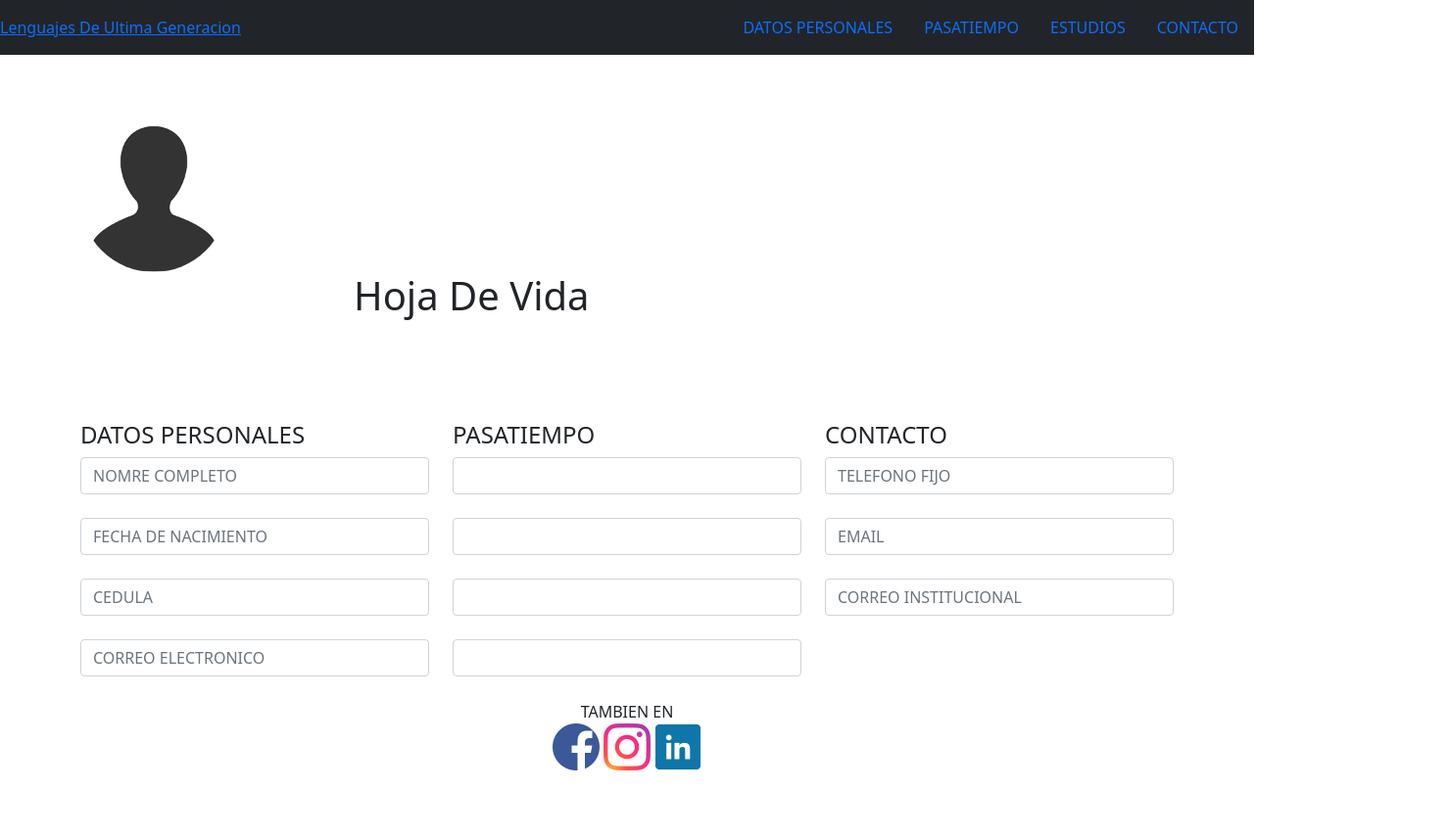
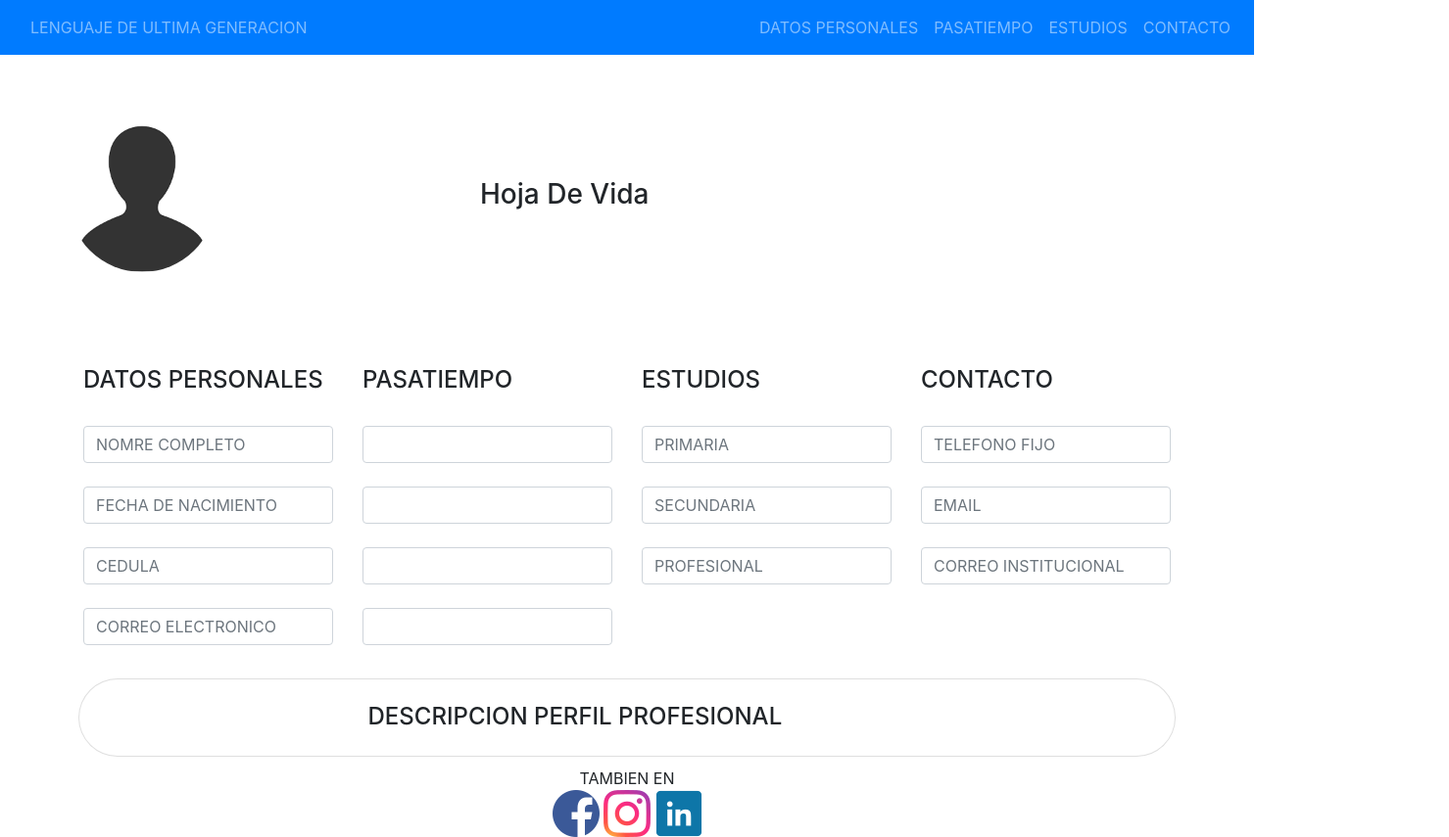
Before and after one commit to joha1012/TallerunoLUG, a plain HTML site: page index.html in a window 1280 px wide. Shown: the whole page at 98% size, 1479 px wide, since content can reach past the window. Before the commit the page ends 800 px from the top, so only its background shows below. Drawn offline with nearby package versions, Linux system fonts and the light colour scheme.

Commit message:
se creo la modificacion del index.html Estudio

```diff
--- a/index.html
+++ b/index.html
@@ -5,39 +5,45 @@
     <meta charset="UTF-8">
     <meta http-equiv="X-UA-Compatible" content="IE=edge">
     <meta name="viewport" content="width=device-width, initial-scale=1.0">
-    <link href="https://cdn.jsdelivr.net/npm/bootstrap@5.0.2/dist/css/bootstrap.min.css" rel="stylesheet" integrity="sha384-EVSTQN3/azprG1Anm3QDgpJLIm9Nao0Yz1ztcQTwFspd3yD65VohhpuuCOmLASjC" crossorigin="anonymous">
-    <script src="https://cdn.jsdelivr.net/npm/bootstrap@5.0.2/dist/js/bootstrap.bundle.min.js" integrity="sha384-MrcW6ZMFYlzcLA8Nl+NtUVF0sA7MsXsP1UyJoMp4YLEuNSfAP+JcXn/tWtIaxVXM" crossorigin="anonymous"></script>
-    <script src="https://cdn.jsdelivr.net/npm/@popperjs/core@2.9.2/dist/umd/popper.min.js" integrity="sha384-IQsoLXl5PILFhosVNubq5LC7Qb9DXgDA9i+tQ8Zj3iwWAwPtgFTxbJ8NT4GN1R8p" crossorigin="anonymous"></script>
-    <script src="https://cdn.jsdelivr.net/npm/bootstrap@5.0.2/dist/js/bootstrap.min.js" integrity="sha384-cVKIPhGWiC2Al4u+LWgxfKTRIcfu0JTxR+EQDz/bgldoEyl4H0zUF0QKbrJ0EcQF" crossorigin="anonymous"></script>
-    <link rel="stylesheet" href="CSS.css">
-    <title>
-        Hoja de vida
-    </title>
+    <link rel="stylesheet" href="https://cdn.jsdelivr.net/npm/bootstrap@4.3.1/dist/css/bootstrap.min.css" integrity="sha384-ggOyR0iXCbMQv3Xipma34MD+dH/1fQ784/j6cY/iJTQUOhcWr7x9JvoRxT2MZw1T" crossorigin="anonymous">
+    <script src="https://cdn.jsdelivr.net/npm/bootstrap@4.3.1/dist/js/bootstrap.min.js" integrity="sha384-JjSmVgyd0p3pXB1rRibZUAYoIIy6OrQ6VrjIEaFf/nJGzIxFDsf4x0xIM+B07jRM" crossorigin="anonymous"></script>
+    <script src="https://code.jquery.com/jquery-3.3.1.slim.min.js" integrity="sha384-q8i/X+965DzO0rT7abK41JStQIAqVgRVzpbzo5smXKp4YfRvH+8abtTE1Pi6jizo" crossorigin="anonymous"></script>
+    <script src="https://cdn.jsdelivr.net/npm/popper.js@1.14.7/dist/umd/popper.min.js" integrity="sha384-UO2eT0CpHqdSJQ6hJty5KVphtPhzWj9WO1clHTMGa3JDZwrnQq4sF86dIHNDz0W1" crossorigin="anonymous"></script>
+    <link rel="stylesheet" href="">
+    <title>HOJA DE VIDA</title>
 </head>
 
+<body>
+    <nav class="navbar navbar-expand-lg navbar-dark bg-primary">
+        <div class="container-fluid">
+            <span class="navbar-text">LENGUAJE DE ULTIMA GENERACION</span>
+            <div class="row">
+                <div>
+                    <button class="navbar-toggler" type="button" data-bs-toggle="collapse" data-bs-target="#navbarText" aria-controls="navbarText" aria-expanded="false" aria-label="Toggle navigation">
+                        <span class="navbar-toggler-icon"></span>
+                    </button>
+                    <div class="collapse navbar-collapse" id="navbarText">
+                        <ul class="navbar-nav me-auto mb-2 mb-lg-0">
 
-<body>
-    <header>
-        <nav>
-            <nav id="navbar-example2" class="navbar navbar-light bg-dark">
-                <a class=href="">Lenguajes De Ultima Generacion</a>
-                <ul class="nav nav-pills">
                             <li class="nav-item">
-                        <a class="nav-link" href="#scrollspyHeading1">DATOS PERSONALES</a>
+                                <a class="nav-link" href="#">DATOS PERSONALES</a>
                             </li>
                             <li class="nav-item">
-                        <a class="nav-link" href="#scrollspyHeading1">PASATIEMPO</a>
+                                <a class="nav-link" href="#">PASATIEMPO</a>
                             </li>
                             <li class="nav-item">
-                        <a class="nav-link" href="#scrollspyHeading1">ESTUDIOS</a>
+                                <a class="nav-link" href="#">ESTUDIOS</a>
                             </li>
                             <li class="nav-item">
-                        <a class="nav-link" href="#scrollspyHeading1">CONTACTO</a>
+                                <a class="nav-link" href="#">CONTACTO</a>
                             </li>
+                        </ul>
+                    </div>
+                </div>
+            </div>
+        </div>
+    </nav>
 
-
-            </nav>
-    </header>
     <br>
     <br>
     <br>
@@ -46,10 +52,9 @@
             <DIv>
                 <a></a><img src="persona.png" alt="..." class="rounded-circle" width="150" height="150"></a>
             </DIv>
-
             <div class="col align-self-center">
                 <div class="col-md offset-md-3">
-                    <h1>Hoja De Vida</h1>
+                    <h3>Hoja De Vida</h3>
                 </div>
             </div>
         </div>
@@ -61,30 +66,53 @@
     <div class="container">
         <div class="row align-items-start">
             <div class="col">
-                <h4>DATOS PERSONALES</h4>
+                <h4>DATOS PERSONALES</h4> <br>
                 <input type="nombre" class="form-control" id="exampleFormControlInput1" placeholder="NOMRE COMPLETO"><br>
                 <input type="nombre" class="form-control" id="exampleFormControlInput1" placeholder="FECHA DE NACIMIENTO"><br>
                 <input type="nombre" class="form-control" id="exampleFormControlInput1" placeholder="CEDULA"><br>
                 <input type="nombre" class="form-control" id="exampleFormControlInput1" placeholder="CORREO ELECTRONICO"><br>
             </div>
             <div class="col">
-                <h4>PASATIEMPO</h4>
+                <h4>PASATIEMPO</h4> <br>
                 <input type="nombre" class="form-control" id="exampleFormControlInput1" placeholder=""><br>
                 <input type="nombre" class="form-control" id="exampleFormControlInput1" placeholder=""><br>
                 <input type="nombre" class="form-control" id="exampleFormControlInput1" placeholder=""><br>
                 <input type="nombre" class="form-control" id="exampleFormControlInput1" placeholder=""><br>
             </div>
+            <div class="col">
+                <h4>ESTUDIOS</h4> <br>
+                <input type="nombre" class="form-control" id="exampleFormControlInput1" placeholder="PRIMARIA"><br>
+                <input type="nombre" class="form-control" id="exampleFormControlInput1" placeholder="SECUNDARIA"><br>
+                <input type="nombre" class="form-control" id="exampleFormControlInput1" placeholder="PROFESIONAL"><br>
 
+            </div>
             <div class="col">
 
-                <h4>CONTACTO</h4>
+                <h4>CONTACTO</h4> <br>
 
                 <input type="nombre" class="form-control" id="exampleFormControlInput1" placeholder="TELEFONO FIJO"> <br>
                 <input type="nombre" class="form-control" id="exampleFormControlInput1" placeholder="EMAIL"> <br>
                 <input type="nombre" class="form-control" id="exampleFormControlInput1" placeholder="CORREO INSTITUCIONAL"><br>
             </div>
 
+            <div class="card" style="width: 85rem; height: 5rem; margin: 10px; border-radius: 50px;">
+                <div class="col-md offset-md-3">
+
+                    <br>
+                    <h4>DESCRIPCION PERFIL PROFESIONAL</h4>
+                </div>
+            </div>
+        </div>
+
+    </div>
+    </div>
+    </div>
+    </div>
+    <div class="container">
+
+    </div>
 </body>
+<header>
     <footer>
         <div style="text-align: center;">
             TAMBIEN EN <br>
@@ -94,5 +122,6 @@
 
         </div>
     </footer>
+</header>
 
 </html>
```
Lines whose indentation alone changed are shown as unchanged.
